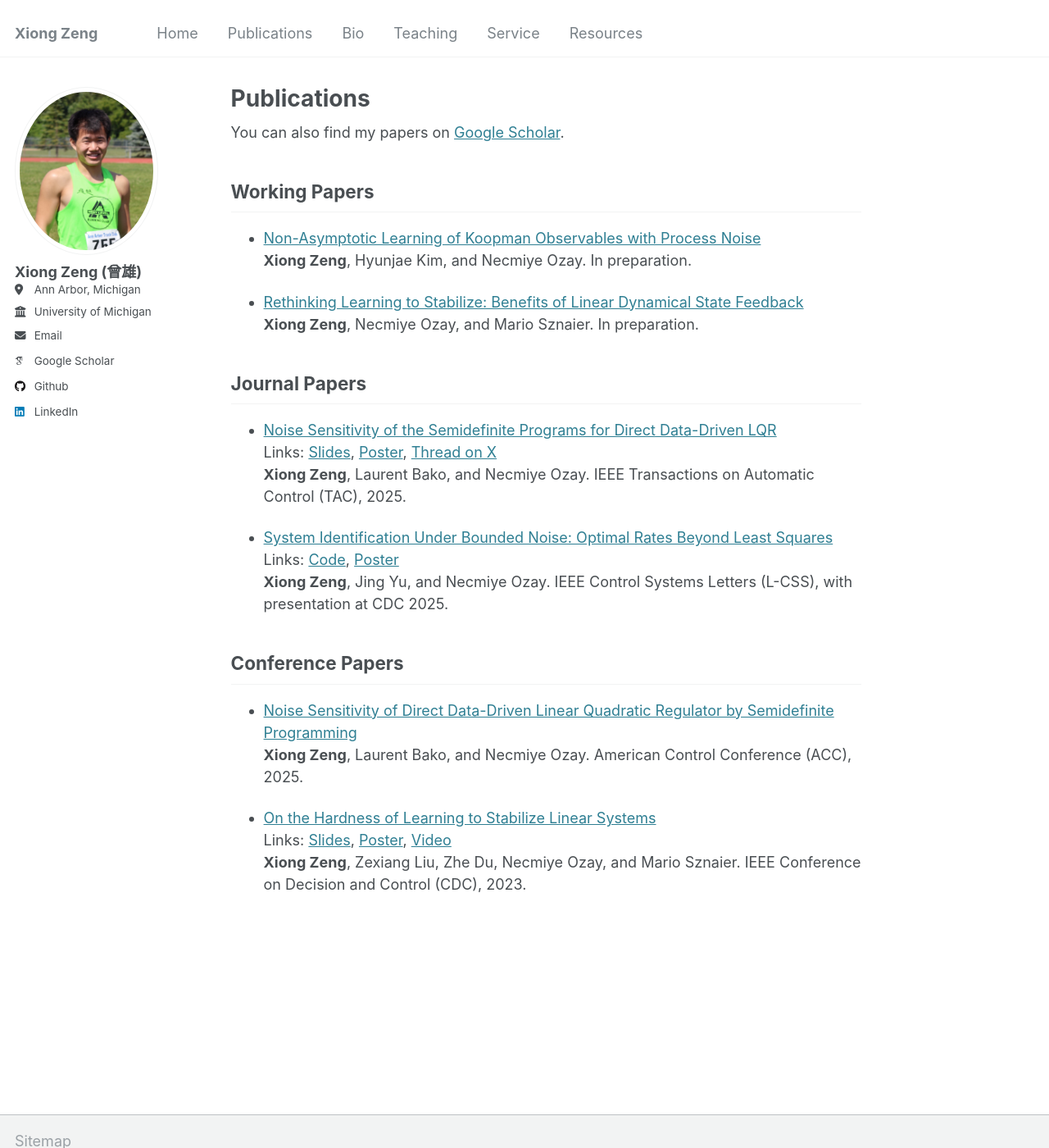
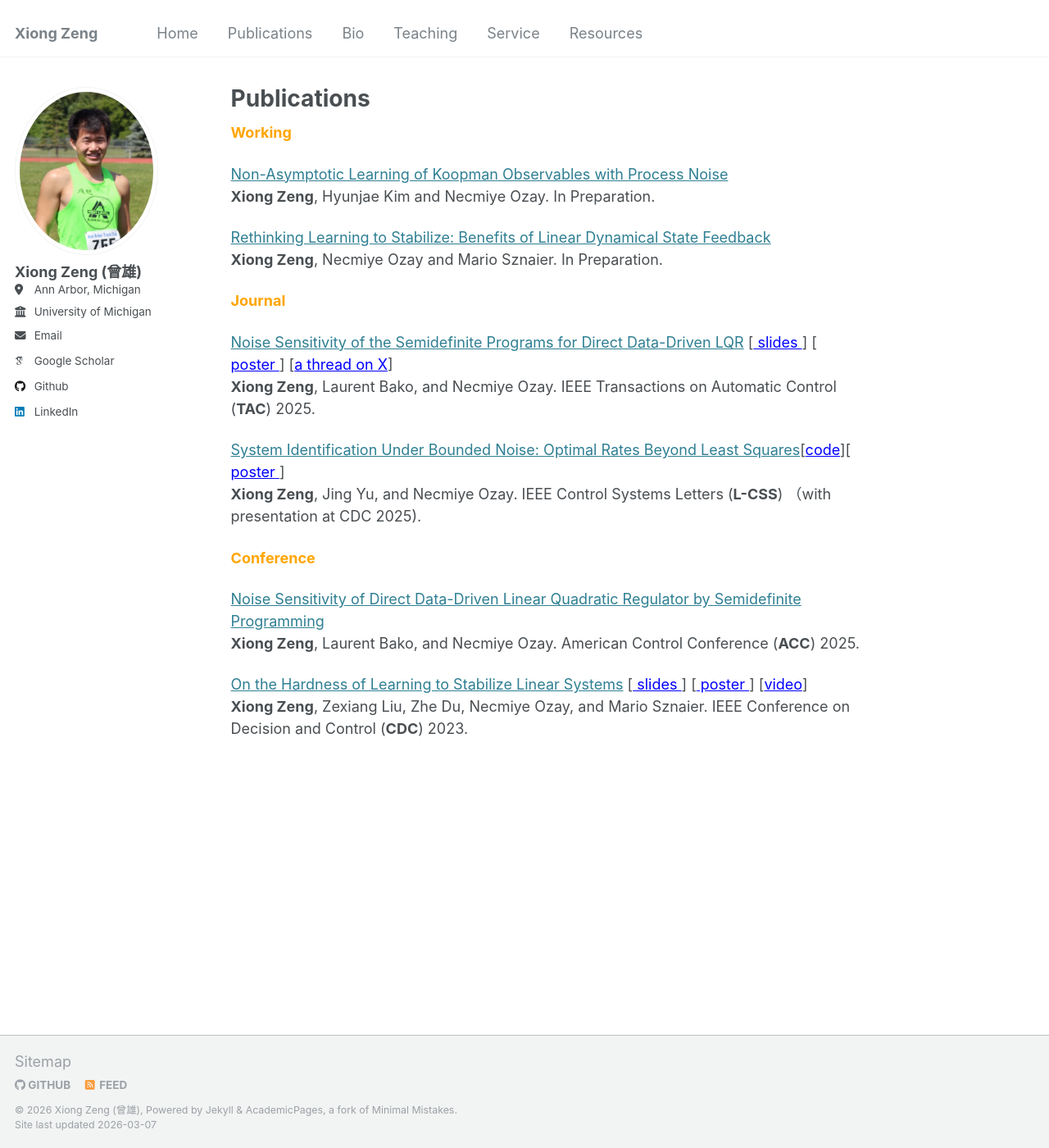
Before and after one commit to zengxiong111/zengxiong.github.io, a Jekyll site: the page built from _pages/publications.md, in a window 1280 px wide and 1400 px high. Shown: the whole window at 82% size. Built offline with Jekyll 4.4.1, drawn with Linux system fonts in a browser that asks for light colours; some web fonts are replaced.

Commit message:
Update publications.md

```diff
--- a/_pages/publications.md
+++ b/_pages/publications.md
@@ -5,31 +5,63 @@
 author_profile: true
 ---
 
-You can also find my papers on [Google Scholar](https://scholar.google.com/citations?user=v4lWTTwAAAAJ&hl=en).
+ <span style="color:orange">**Working**</span>
 
-## Working Papers
 
-- [Non-Asymptotic Learning of Koopman Observables with Process Noise](https://zengxiong111.github.io/zengxiong.github.io/)
-  **Xiong Zeng**, Hyunjae Kim, and Necmiye Ozay. In preparation.
+ [Non-Asymptotic Learning of Koopman Observables with Process
+Noise](https://zengxiong111.github.io/zengxiong.github.io/)<br>
+ **Xiong Zeng**, Hyunjae Kim and Necmiye Ozay. In Preparation.
 
-- [Rethinking Learning to Stabilize: Benefits of Linear Dynamical State Feedback](https://zengxiong111.github.io/zengxiong.github.io/)
-  **Xiong Zeng**, Necmiye Ozay, and Mario Sznaier. In preparation.
+  [Rethinking Learning to Stabilize: Benefits of Linear Dynamical State
+Feedback](https://zengxiong111.github.io/zengxiong.github.io/)<br>
+ **Xiong Zeng**, Necmiye Ozay and Mario Sznaier. In Preparation.
 
-## Journal Papers
 
-- [Noise Sensitivity of the Semidefinite Programs for Direct Data-Driven LQR](https://arxiv.org/abs/2412.19705)
-  Links: [Slides](/files/slides_Noise.Sensitivity.of.DDD.LQR.by.Semidefinite.Programming.pdf), [Poster](/files/Poster_Noise.Sensitivity.of.DDD.LQR.by.Semidefinite.Programming.pdf), [Thread on X](https://x.com/necozay/status/1885844662381879360)
-  **Xiong Zeng**, Laurent Bako, and Necmiye Ozay. IEEE Transactions on Automatic Control (TAC), 2025.
 
-- [System Identification Under Bounded Noise: Optimal Rates Beyond Least Squares](https://arxiv.org/abs/2503.16817)
-  Links: [Code](https://github.com/jy-cds/Bounded-Noise-SysID-Minimax-Lowerbound), [Poster](/files/Poster_system_id_bounded_noise.pdf)
-  **Xiong Zeng**, Jing Yu, and Necmiye Ozay. IEEE Control Systems Letters (L-CSS), with presentation at CDC 2025.
+ <span style="color:orange">**Journal**</span>
 
-## Conference Papers
+ [Noise Sensitivity of the Semidefinite Programs for Direct Data-Driven LQR](https://arxiv.org/abs/2412.19705)
+ [<a href="https://github.com/zengxiong111/zengxiong.github.io/releases/download/v1.0/slides_Noise.Sensitivity.of.DDD.LQR.by.Semidefinite.Programming.pdf"
+   target="_blank"
+   style="color: blue;">
+slides
+</a>]
+[<a href="https://github.com/zengxiong111/zengxiong.github.io/releases/download/v1.0/Poster_Noise.Sensitivity.of.DDD.LQR.by.Semidefinite.Programming.pdf"
+   target="_blank"
+   style="color: blue;">
+poster
+</a>]
+ [<a href="https://x.com/necozay/status/1885844662381879360" style="color: blue;" target="_blank">a thread on X</a>]<br>
+**Xiong Zeng**, Laurent Bako, and Necmiye Ozay. IEEE Transactions on Automatic Control (**TAC**) 2025.
 
-- [Noise Sensitivity of Direct Data-Driven Linear Quadratic Regulator by Semidefinite Programming](https://web.eecs.umich.edu/~necmiye/pubs/ZengBO_acc25.pdf)
-  **Xiong Zeng**, Laurent Bako, and Necmiye Ozay. American Control Conference (ACC), 2025.
 
-- [On the Hardness of Learning to Stabilize Linear Systems](https://arxiv.org/abs/2311.11151)
-  Links: [Slides](/files/hard_learn_stabilize_present.pdf), [Poster](/files/On.The.Hardness.of.Learning.to.Stabilize.Linear.Systems_Poster.pdf), [Video](https://www.youtube.com/watch?v=eP5KKam834w)
-  **Xiong Zeng**, Zexiang Liu, Zhe Du, Necmiye Ozay, and Mario Sznaier. IEEE Conference on Decision and Control (CDC), 2023.
+
+
+ [System Identification Under Bounded Noise: Optimal Rates Beyond Least Squares](https://arxiv.org/abs/2503.16817)[<a href="https://github.com/jy-cds/Bounded-Noise-SysID-Minimax-Lowerbound" style="color: blue;" target="_blank">code</a>][<a href="https://github.com/zengxiong111/zengxiong.github.io/releases/download/v1.0/Poster_system_id_bounded_noise.pdf"
+   target="_blank"
+   style="color: blue;">
+poster
+</a>]<br>
+**Xiong Zeng**, Jing Yu, and Necmiye Ozay. IEEE Control Systems Letters (**L-CSS**) （with presentation at CDC 2025).
+
+
+ <span style="color:orange">**Conference**</span>
+
+
+ [Noise Sensitivity of Direct Data-Driven Linear Quadratic Regulator by Semidefinite Programming](https://web.eecs.umich.edu/~necmiye/pubs/ZengBO_acc25.pdf)<br>
+ **Xiong Zeng**, Laurent Bako, and Necmiye Ozay. American Control Conference (**ACC**) 2025.
+
+
+ [On the Hardness of Learning to Stabilize Linear Systems](https://arxiv.org/abs/2311.11151)
+[<a href="https://github.com/zengxiong111/zengxiong.github.io/releases/download/v1.0/hard_learn_stabilize_present.pdf"
+   target="_blank"
+   style="color: blue;">
+slides
+</a>]
+[<a href="https://github.com/zengxiong111/zengxiong.github.io/releases/download/v1.0/On.The.Hardness.of.Learning.to.Stabilize.Linear.Systems_Poster.pdf"
+   target="_blank"
+   style="color: blue;">
+poster
+</a>]
+ [<a href="https://www.youtube.com/watch?v=eP5KKam834w" style="color: blue;" target="_blank">video</a>]<br>
+ **Xiong Zeng**, Zexiang Liu, Zhe Du, Necmiye Ozay, and Mario Sznaier. IEEE Conference on Decision and Control (**CDC**) 2023.
```
